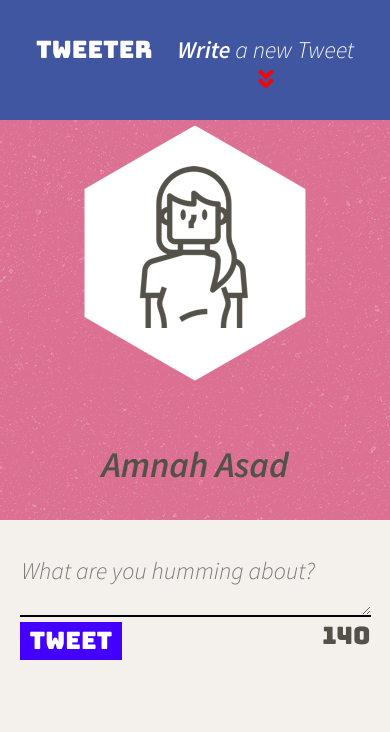
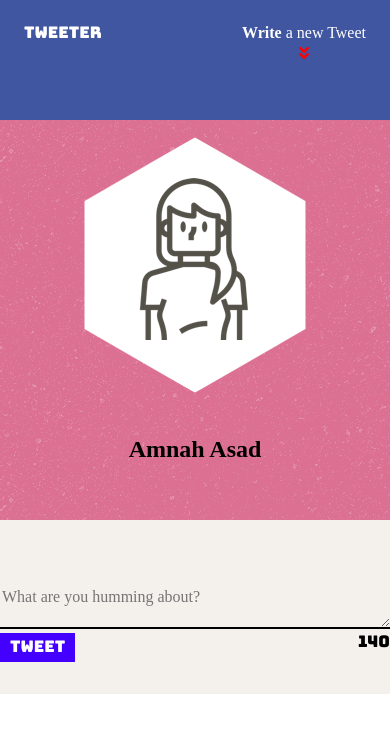
Before and after one commit to amnahasad/tweeter, a website: page public/index.html in a window 390 px wide. Drawn offline with nearby package versions, Linux system fonts and the light colour scheme; no server answers.

Commit message:
Added responsive design

```diff
--- a/public/index.html
+++ b/public/index.html
@@ -51,7 +51,7 @@
   </nav>
 
   <header class="header-profile">
-    <div>
+    <div class="image-container">
       <img src="/images/profile-hex.png">
     </div>
     <br>
@@ -63,7 +63,6 @@
   <!-- Page-specific (main) content here -->
   <main class="container">
     <section class="new-tweet">
-      <h2>Compose Tweet</h2>
       <div class="error-message"><span></span></div>
       <form class="label-form" action="/tweets" method="POST" id="label-form">
         <textarea name="text" id="tweet-text" placeholder="What are you humming about?"></textarea>
--- a/public/styles/header.css
+++ b/public/styles/header.css
@@ -3,10 +3,15 @@
     justify-content:center;
     align-items:center;
     flex-direction: column;
-    height: 400px;
+    height: 520px;
     width: 100%;
     background-color: palevioletred;
     background-image: url("../images/asfalt-light.png");
-    position: relative;
+    /* position: relative; */
     top: 120px;
 }
+
+
+.image-container {
+    margin-top: 100px;
+}
--- a/public/styles/layout.css
+++ b/public/styles/layout.css
@@ -14,18 +14,26 @@ html {
  * Global layout stuff
  */
 
+ @media only screen and (min-width: 1024px) {
+
   body {
+    width: 100%;
     color: #545149;
     background-color: #f4f1ec;
     font-size: 24px;
     font-family: "Source Sans Pro", "sans-serif";
+    display: flex;
+    flex-direction: row;
   }
 
   /*
    * Additional CSS can be defined below or in other CSS files, as per instructions
    */
-
+   @media (min-width: 800px) {
    .container {
-  margin: 0 5%;
+    margin: 10% 5%;
     background-color: #f4f1ec;
+    width: 800px;
    }
+  }
+ }
--- a/public/styles/new-tweet.css
+++ b/public/styles/new-tweet.css
@@ -33,9 +33,16 @@
     margin-top: 35px;
 }
 
+.label-form {
+    background-color: #f4f1ec;
+}
 
 .error-message {
-    margin-top: 10%;
-    padding: 2%;
+    /* margin-top: 10%; */
+    padding-top: 4%;
+    padding-bottom: 4%;
+    padding-right: 3%;
+    padding-left: 3%;
     color: red;
+    background-color: #f4f1ec;
 }
--- a/public/styles/tweets-container.css
+++ b/public/styles/tweets-container.css
@@ -2,13 +2,16 @@
     display: flex;
     flex-direction: column;
     justify-content: space-around;
-    margin-top: 25px;
+    /* margin-top: 25px; */
+    background-color: #f4f1ec;
+    padding-top: 25px;
 }
 
 .tweet {
     border: 3px solid black;
     padding: 20px 20px;
     margin: 8px 8px;
+    background-color: #f4f1ec;
 }
 
 .tweet:hover {
```
Lines whose indentation alone changed are shown as unchanged.
